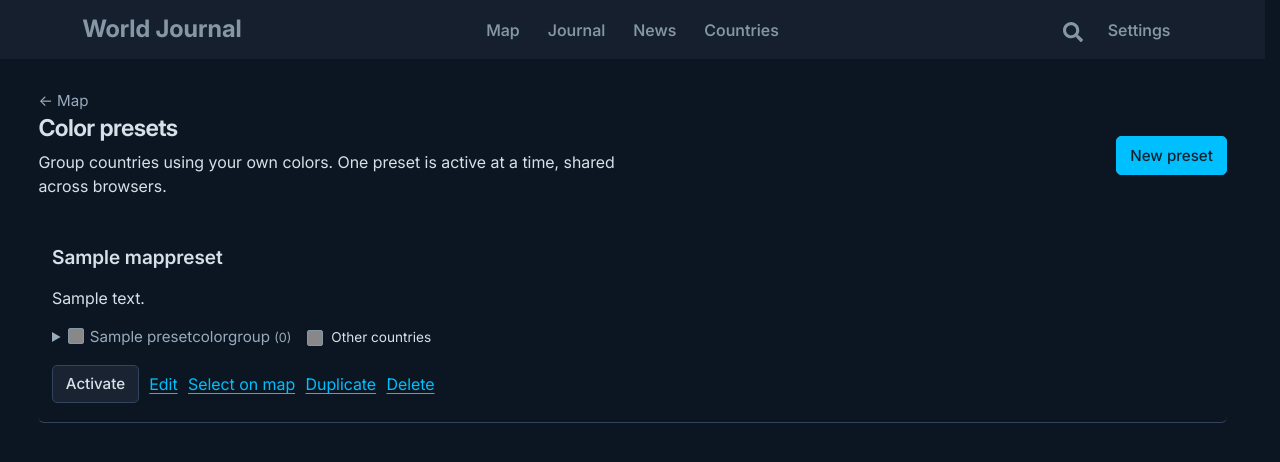
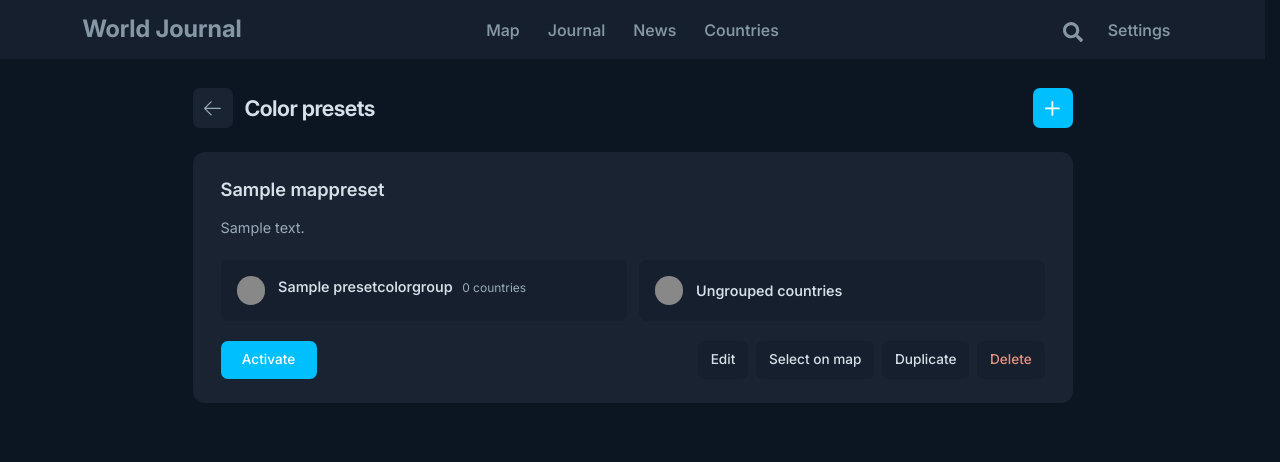
Before and after one commit to mihail-pop/world-journal, a Django app: page /map-presets/ in a window 1280 px wide. Shown: the top 462 px of the page. Run offline with Django 5.2, Linux system fonts and the light colour scheme; data comes from the database, SQL or seed files in the repository; tables that the repository leaves empty hold one stand-in row (values such as "Sample post"); some libraries are stand-ins or nearby versions.

Commit message:
Refine color presets page, simplify cards and actions, improve color group previews

```diff
--- a/static/css/app.css
+++ b/static/css/app.css
@@ -1195,9 +1195,6 @@ body:has(.persistent-player[data-player-state="playing"]) #app-content:not(:has(
 .preset-color-row legend { color: var(--text-secondary); padding-inline: 0.5rem; }
 .preset-color-fields { display: grid; grid-template-columns: minmax(0, 1fr) 6rem; gap: 1rem; }
 .preset-color-fields input[type=color] { padding: 0.25rem; cursor: pointer; }
-.preset-swatches { display: flex; flex-wrap: wrap; gap: 0.5rem 1rem; margin-block: 1rem; }
-.preset-swatches span { display: flex; align-items: center; gap: 0.5rem; font-size: 0.85rem; overflow-wrap: anywhere; }
-.preset-swatches i { width: 1rem; height: 1rem; flex-shrink: 0; background: var(--preset-swatch); border: 1px solid var(--text-primary); border-radius: 2px; }
 
 /* Country facts retain their dates and source attribution in every theme. */
 .country-content-tabs { grid-template-columns: repeat(4, minmax(0, 1fr)); }
--- a/static/css/ui.css
+++ b/static/css/ui.css
@@ -1063,6 +1063,49 @@ body { scrollbar-color: var(--ui-border) var(--bg-primary); }
 .journal-excerpt.journal-rendered > :last-child { margin-bottom: 0; }
 .journal-excerpt.journal-rendered h1, .journal-excerpt.journal-rendered h2, .journal-excerpt.journal-rendered h3 { font-size: 1.1em; }
 .journal-excerpt.journal-rendered pre, .journal-excerpt.journal-rendered table { max-width: 100%; overflow-x: auto; }
+.preset-list-page { max-width: 55rem; --ui-accent-ink: #fff; }
+.preset-list-heading { display: flex; align-items: center; gap: .75rem; margin-bottom: 1.5rem; }
+.preset-list-page .preset-list-heading h1 { font-size: 1.35rem; }
+.preset-list-page .journal-icon-button { width: 2.5rem; height: 2.5rem; border: 0; border-radius: 7px; background: var(--ui-surface); }
+.preset-list-page .journal-icon-button:hover { background: var(--ui-hover); }
+.preset-list-page .journal-icon-button .icon { width: 1.3rem; height: 1.3rem; }
+.preset-list-page .preset-list-new { margin-left: auto; background: var(--ui-accent); color: #fff; }
+.preset-list-page .preset-list-new:hover { background: color-mix(in srgb, var(--ui-accent) 85%, var(--ui-text)); }
+.preset-list-new .icon { stroke-width: 2; }
+.preset-list { display: grid; gap: 1.25rem; }
+.preset-list-card { min-width: 0; padding: 1.5rem 1.75rem; border-radius: 12px; background: var(--ui-surface); }
+.preset-list-card-heading { display: flex; align-items: baseline; justify-content: space-between; gap: 1rem; }
+.preset-list-card-heading h2 { min-width: 0; margin: 0; font-size: 1.15rem; font-weight: 600; overflow-wrap: anywhere; }
+.preset-list-card-heading h2 a { color: var(--ui-text); text-decoration: none; }
+.preset-list-card-heading h2 a:hover { text-decoration: underline; }
+.preset-list-active { flex: 0 0 auto; padding: .25rem .6rem; border-radius: 5px; background: var(--ui-paper); color: var(--ui-accent); font-size: .8rem; font-weight: 550; }
+.preset-list-active[aria-hidden=true] { visibility: hidden; }
+.preset-list-description { margin: .7rem 0 0; color: var(--ui-muted); font-size: .9rem; line-height: 1.65; overflow-wrap: anywhere; }
+.preset-list-groups { display: grid; grid-template-columns: repeat(auto-fit, minmax(min(100%, 18rem), 1fr)); align-items: start; gap: .75rem; margin: 1.25rem 0 0; padding: 0; list-style: none; }
+.preset-list-group { display: flex; align-items: flex-start; gap: .8rem; min-width: 0; padding: 1rem; border-radius: 8px; background: var(--ui-paper); }
+.preset-list-swatch { display: block; flex: 0 0 auto; width: 1.8rem; height: 1.8rem; border-radius: 50%; background: var(--preset-swatch); }
+.preset-list-group-content { flex: 1; min-width: 0; }
+.preset-list-group-heading { display: flex; align-items: baseline; flex-wrap: wrap; gap: .25rem .6rem; }
+.preset-list-group h3 { margin: 0; font-size: .9rem; font-weight: 550; line-height: 1.5; overflow-wrap: anywhere; }
+.preset-list-group-heading > span { color: var(--ui-muted); font-size: .75rem; white-space: nowrap; }
+.preset-list-countries { max-height: 5rem; margin: .4rem 0 0; overflow-y: auto; color: var(--ui-muted); font-size: .8rem; line-height: 1.65; overflow-wrap: anywhere; scrollbar-width: thin; scrollbar-color: var(--ui-border) transparent; }
+.preset-list-ungrouped { align-items: center; }
+.preset-list-footer { display: flex; align-items: center; justify-content: space-between; flex-wrap: wrap; gap: 1rem; margin-top: 1.25rem; }
+.preset-list-footer form { flex: 0 0 6rem; margin: 0; }
+.preset-list-footer form .journal-button { width: 100%; }
+.preset-list-actions { display: flex; align-items: center; flex-wrap: wrap; gap: .5rem; }
+.preset-list-page .journal-button { border: 0; border-radius: 7px; background: var(--ui-paper); font-size: .85rem; }
+.preset-list-page .journal-button:hover { background: var(--ui-hover); }
+.preset-list-page .journal-button.is-primary { background: var(--ui-accent); color: #fff; }
+.preset-list-page .journal-button.is-primary:hover { background: color-mix(in srgb, var(--ui-accent) 85%, var(--ui-text)); }
+.preset-list-page .preset-list-delete { color: var(--ui-error); }
+.preset-list-empty { padding: 2.5rem 1.5rem; border-radius: 12px; background: var(--ui-surface); text-align: center; }
+.preset-list-empty p { margin: 0 0 1.25rem; color: var(--ui-muted); }
+@media (max-width: 46rem) {
+    .preset-list-card { padding: 1.1rem; }
+    .preset-list-footer { gap: .75rem; }
+    .preset-list-actions { width: 100%; }
+}
 .preset-edit-page { max-width: 55rem; }
 .preset-edit-form { margin: 0; }
 .preset-edit-toolbar { position: sticky; top: var(--header-height); z-index: 3; display: flex; align-items: center; justify-content: space-between; gap: 1rem; padding: .6rem 0; margin-bottom: 1.5rem; background: var(--bg-primary); }
@@ -1181,8 +1224,6 @@ body:has(.preset-edit-page) .select-menu .select-done:focus-visible { outline: 2
     .map-preset-legend { left: .6rem; max-width: min(17rem, calc(100% - 1.2rem)); padding: .6rem .75rem; }
 }
 
-.preset-summary-group { min-width: 0; max-width: 100%; }
-.preset-summary-group summary { cursor: pointer; overflow-wrap: anywhere; }
 
 /* Writing workspace: section rail, paper, and a separate details column. */
 .journal-writer { max-width: 88rem; }
@@ -1254,8 +1295,6 @@ body:has(.preset-edit-page) .select-menu .select-done:focus-visible { outline: 2
     .journal-writer .journal-document-paper { padding: 1.4rem 1.2rem; }
     .journal-document-details { grid-template-columns: minmax(0, 1fr); }
 }
-.preset-summary-group summary i { display: inline-block; vertical-align: -.1em; margin-right: .35rem; }
-.preset-summary-group p { max-width: 32rem; padding: .5rem 0; margin: 0; font-size: .95rem; color: var(--ui-muted); overflow-wrap: anywhere; }
 .custom-territory-notice { display: flex; align-items: center; justify-content: space-between; gap: .75rem; margin-bottom: .5rem; }
 .custom-territory-notice > span { padding: .25rem .6rem; border: 1px solid var(--ui-border); border-radius: 999px; color: var(--ui-muted); font-size: .9rem; }
 .custom-territory-notes { margin-top: 1rem; line-height: 1.6; overflow-wrap: anywhere; }
--- a/templates/countries/preset_list.html
+++ b/templates/countries/preset_list.html
@@ -1,11 +1,47 @@
-<section class="page page-standard journal-page" data-page="settings" hx-boost="true" hx-target="#app-content" hx-push-url="true" aria-labelledby="presets-title">
-    <a class="journal-back-link" href="{% url 'core:map' %}">← Map</a>
-    <div class="journal-page-heading"><div class="page-copy"><p class="eyebrow">Personal map</p><h1 id="presets-title">Color presets</h1><p>Group countries using your own colors. One preset is active at a time, shared across browsers.</p></div><a class="journal-button is-primary" href="{% url 'countries:preset_new' %}">New preset</a></div>
-    {% if active_preset_id %}<form method="post" action="{% url 'countries:preset_clear' %}">{% csrf_token %}<button class="journal-button" type="submit">Turn off preset colors</button></form>{% endif %}
-    {% for preset in presets %}<article class="journal-entry-card">
-        <h2>{{ preset.name }}{% if preset.pk == active_preset_id %} <span class="journal-badge">· Active</span>{% endif %}</h2>
-        {% if preset.description %}<p>{{ preset.description|linebreaksbr }}</p>{% endif %}
-        <div class="preset-swatches">{% for group in preset.display_groups %}<details class="preset-summary-group"><summary><i style="--preset-swatch: {{ group.color }}"></i>{% if group.title %}{{ group.title }}{% else %}Color {{ forloop.counter }}{% endif %} <small>({{ group.countries|length }})</small></summary><p>{% if group.country_names %}{{ group.country_names|join:', ' }}{% else %}No countries selected{% endif %}</p></details>{% endfor %}{% if preset.default_color %}<span><i style="--preset-swatch: {{ preset.default_color }}"></i>Other countries</span>{% endif %}</div>
-        <div class="journal-actions"><form method="post" action="{% url 'countries:preset_activate' preset.pk %}">{% csrf_token %}<button class="journal-button" type="submit">Activate</button></form><a href="{% url 'countries:preset_edit' preset.pk %}">Edit</a><a href="{% url 'core:map' %}?edit_preset={{ preset.pk }}">Select on map</a><a href="{% url 'countries:preset_duplicate' preset.pk %}">Duplicate</a><a href="{% url 'countries:preset_delete' preset.pk %}">Delete</a></div>
-    </article>{% empty %}<p class="empty-state">No presets yet. Create one and assign colors to the countries you want to group.</p>{% endfor %}
+<section class="page page-standard journal-page preset-list-page" data-page="settings" hx-boost="true" hx-target="#app-content" hx-push-url="true" aria-labelledby="presets-title">
+    <header class="preset-list-heading">
+        <a class="journal-icon-button" href="{% url 'core:map' %}" aria-label="Back to map" title="Back to map">{% include 'core/partials/icon.html' with name='arrow-left' %}</a>
+        <h1 id="presets-title">Color presets</h1>
+        <a class="journal-icon-button preset-list-new" href="{% url 'countries:preset_new' %}" aria-label="New preset" title="New preset">{% include 'core/partials/icon.html' with name='plus' %}</a>
+    </header>
+    <div class="preset-list">
+        {% for preset in presets %}
+        <article class="preset-list-card" aria-labelledby="preset-{{ preset.pk }}-name">
+            <header class="preset-list-card-heading">
+                <h2 id="preset-{{ preset.pk }}-name"><a href="{% url 'countries:preset_edit' preset.pk %}">{{ preset.name }}</a></h2>
+                <span class="preset-list-active"{% if preset.pk != active_preset_id %} aria-hidden="true"{% endif %}>Active</span>
+            </header>
+            {% if preset.description %}<p class="preset-list-description">{{ preset.description|linebreaksbr }}</p>{% endif %}
+            {% if preset.display_groups or preset.default_color %}
+            <ul class="preset-list-groups" aria-label="Color groups" role="list">
+                {% for group in preset.display_groups %}
+                <li class="preset-list-group">
+                    <span class="preset-list-swatch" style="--preset-swatch: {{ group.color }}" aria-hidden="true"></span>
+                    <div class="preset-list-group-content">
+                        <div class="preset-list-group-heading"><h3>{% if group.title %}{{ group.title }}{% else %}Color {{ forloop.counter }}{% endif %}</h3><span>{{ group.countries|length }} countr{{ group.countries|length|pluralize:'y,ies' }}</span></div>
+                        {% if group.country_names %}<p class="preset-list-countries" tabindex="0" aria-label="Countries in {% if group.title %}{{ group.title }}{% else %}color {{ forloop.counter }}{% endif %}">{{ group.country_names|join:', ' }}</p>{% endif %}
+                    </div>
+                </li>
+                {% endfor %}
+                {% if preset.default_color %}<li class="preset-list-group preset-list-ungrouped"><span class="preset-list-swatch" style="--preset-swatch: {{ preset.default_color }}" aria-hidden="true"></span><h3>Ungrouped countries</h3></li>{% endif %}
+            </ul>
+            {% endif %}
+            <footer class="preset-list-footer">
+                {% if preset.pk == active_preset_id %}
+                <form method="post" action="{% url 'countries:preset_clear' %}">{% csrf_token %}<button class="journal-button" type="submit">Turn off</button></form>
+                {% else %}
+                <form method="post" action="{% url 'countries:preset_activate' preset.pk %}">{% csrf_token %}<button class="journal-button is-primary" type="submit">Activate</button></form>
+                {% endif %}
+                <div class="preset-list-actions">
+                    <a class="journal-button" href="{% url 'countries:preset_edit' preset.pk %}">Edit</a>
+                    <a class="journal-button" href="{% url 'core:map' %}?edit_preset={{ preset.pk }}">Select on map</a>
+                    <a class="journal-button" href="{% url 'countries:preset_duplicate' preset.pk %}">Duplicate</a>
+                    <a class="journal-button preset-list-delete" href="{% url 'countries:preset_delete' preset.pk %}">Delete</a>
+                </div>
+            </footer>
+        </article>
+        {% empty %}
+        <div class="preset-list-empty"><p>No presets yet.</p><a class="journal-button is-primary" href="{% url 'countries:preset_new' %}">Create preset</a></div>
+        {% endfor %}
+    </div>
 </section>
```
